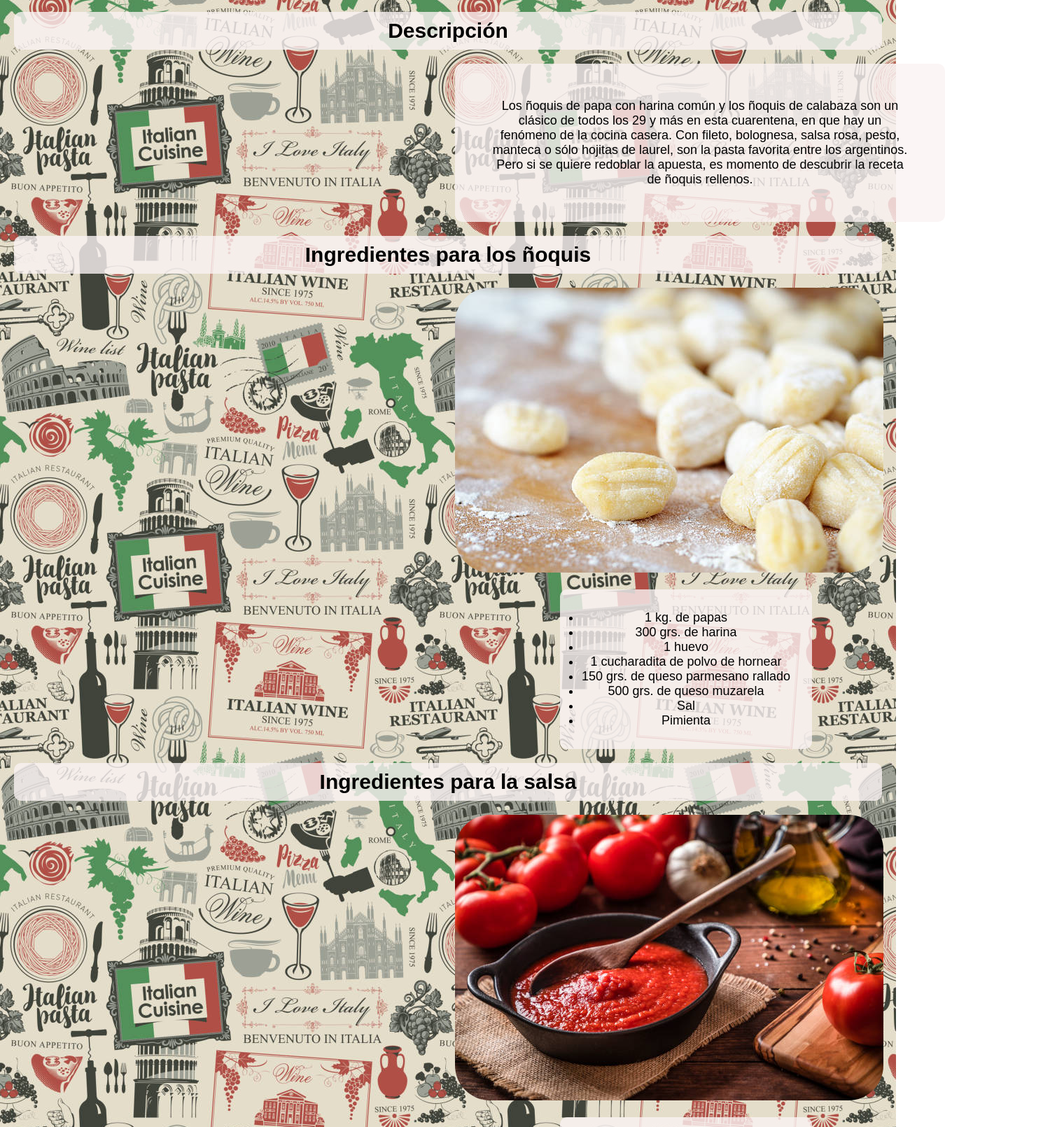
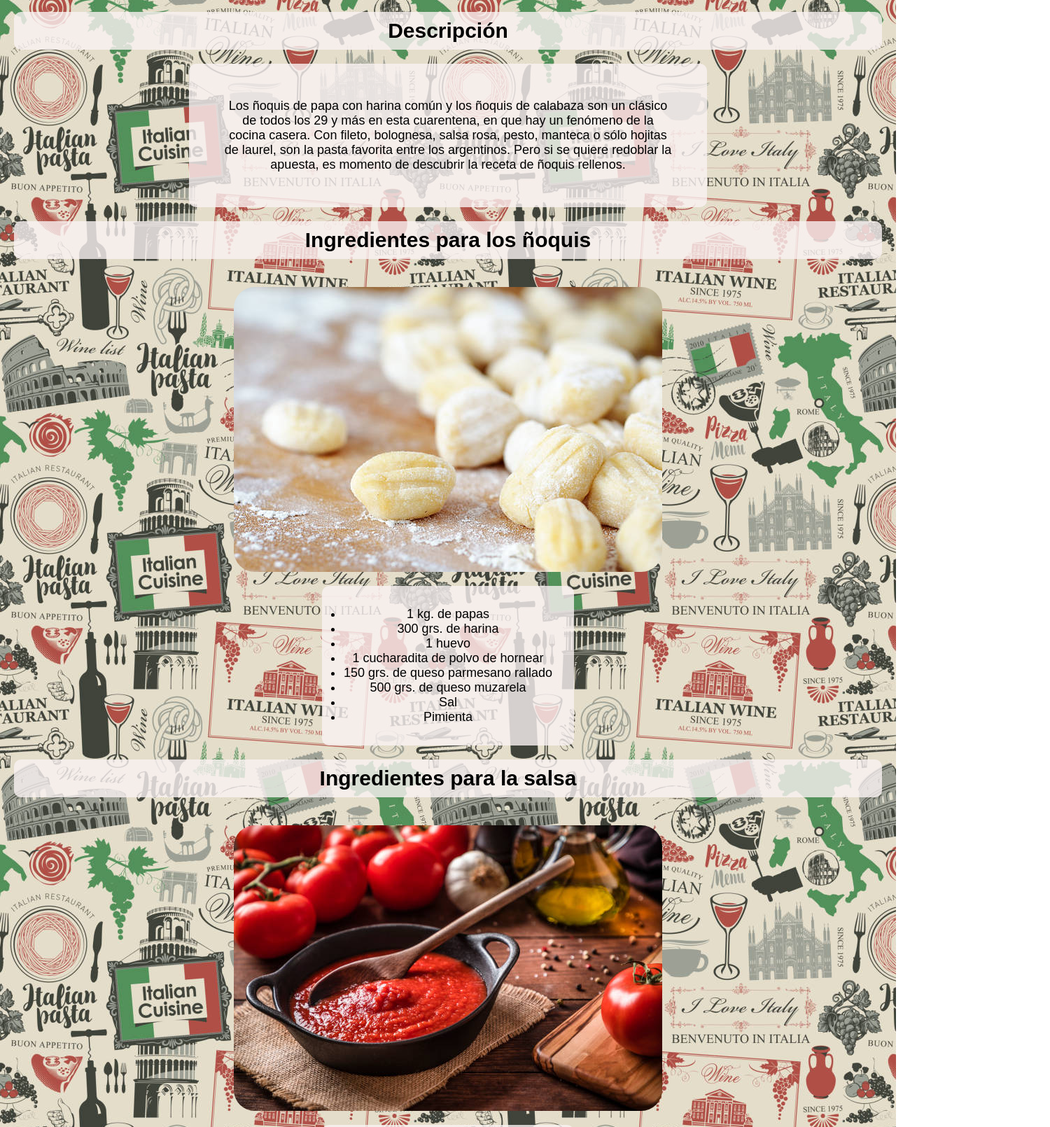
Before and after one commit to Lucas-Simon21/prueba, a plain HTML site: page index.html in a window 1280 px wide. Shown: the part 139-1749 px from the top of the page at 70% size, 1500 px wide, since content can reach past the window. Drawn offline with Linux system fonts and the light colour scheme.

Commit message:
Add files via upload

```diff
--- a/style.css
+++ b/style.css
@@ -15,7 +15,8 @@ ul {
   width: 300px;
   font-size: 18px;
   text-align: center;
-  margin: 20px 0px 0px 800px;
+  margin: auto;
+  max-width: 50%;
 }
 
 ol {
@@ -25,7 +26,8 @@ ol {
   width: 1000px;
   font-size: 18px;
   text-align: center;
-  margin: 20px 0px 0px 400px;
+  margin: auto;
+  max-width: 50%;
 }
 
 h1 {
@@ -48,23 +50,31 @@ h1 {
 }
 
 p {
-  margin: 20px 0px 0px 650px;
+  margin: auto;
   justify-content: center;
   text-align: center;
-  width: 600px;
   height: auto;
   overflow: hidden;
   font-size: 18px;
+  max-width: 50%;
 }
 
 .img1 {
-  margin: 0 0px 0px 650px;
+  margin: auto;
   border-radius: 50px;
+  max-width: 50%;
+  display: grid;
+  place-content: center;
+  padding: 20px;
 }
 
 .img2 {
-  margin: 0 0px 0px 650px;
+  margin: auto;
   border-radius: 50px;
+  max-width: 50%;
+  display: grid;
+  place-content: center;
+  padding: 20px;
 }
 
 h2 {
@@ -95,13 +105,17 @@ h2 {
 }
 
 .img3 {
-  margin: 0 0px 0px 650px;
+  margin: auto;
   border-radius: 50px;
   padding: 0px 0px 20px;
+  max-width: 50%;
+  display: grid;
+  place-content: center;
 }
 
 .p {
   background-color: rgba(250, 243, 243, 0.8);
   border-radius: 10px;
   padding: 50px;
+  max-width: 50%;
 }
```
